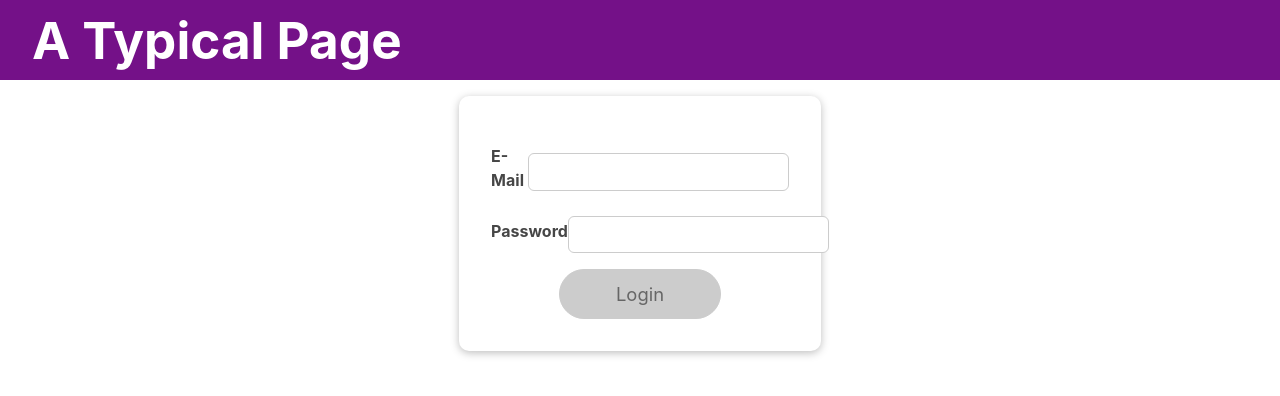
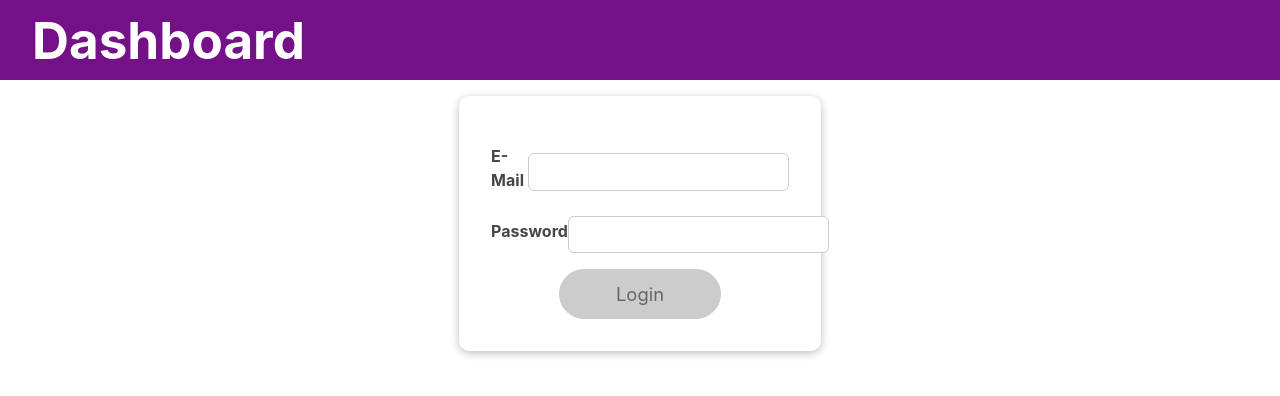
Before and after one commit to SSaratKS/react-advanced-context-redux, a React (Vite) app: page / in a window 1280 px wide. Shown: the top 396 px of the page. Built offline with nearby package versions, Linux system fonts and the light colour scheme.

Commit message:
logout button in home

```diff
--- a/src/components/Home/Home.jsx
+++ b/src/components/Home/Home.jsx
@@ -1,12 +1,14 @@
 import React from 'react';
 
 import Card from '../UI/Card/Card';
+import Button from '../UI/Button/Button';
 import classes from './Home.module.css';
 
 const Home = (props) => {
   return (
     <Card className={classes.home}>
       <h1>Welcome back!</h1>
+      <Button onClick={props.onLogout}>Logout</Button>
     </Card>
   );
 };
--- a/src/components/Login/Login.jsx
+++ b/src/components/Login/Login.jsx
@@ -56,14 +56,14 @@ const Login = (props) => {
     isValid: null,
   });
 
-  // useEffect Executes continously without [] for every state update
-  // Executes ONLY once when initiated with []
-  useEffect(() => {
-    console.log('useEffect Running');
-    return () => {
-      console.log('useEffect Cleanup');
-    };
-  }, []);
+  // // useEffect Executes continously without [] for every state update
+  // // Executes ONLY once when initiated with []
+  // useEffect(() => {
+  //   console.log('useEffect Running');
+  //   return () => {
+  //     console.log('useEffect Cleanup');
+  //   };
+  // }, []);
 
   // Alias Assignment to optimise useEffect during validation
   const { isValid: emailIsValid } = emailState;
--- a/src/components/MainHeader/MainHeader.jsx
+++ b/src/components/MainHeader/MainHeader.jsx
@@ -6,7 +6,7 @@ import classes from './MainHeader.module.css';
 const MainHeader = (props) => {
   return (
     <header className={classes['main-header']}>
-      <h1>A Typical Page</h1>
+      <h1>Dashboard</h1>
       <Navigation
         isLoggedIn={props.isAuthenticated}
         onLogout={props.onLogout}
```
